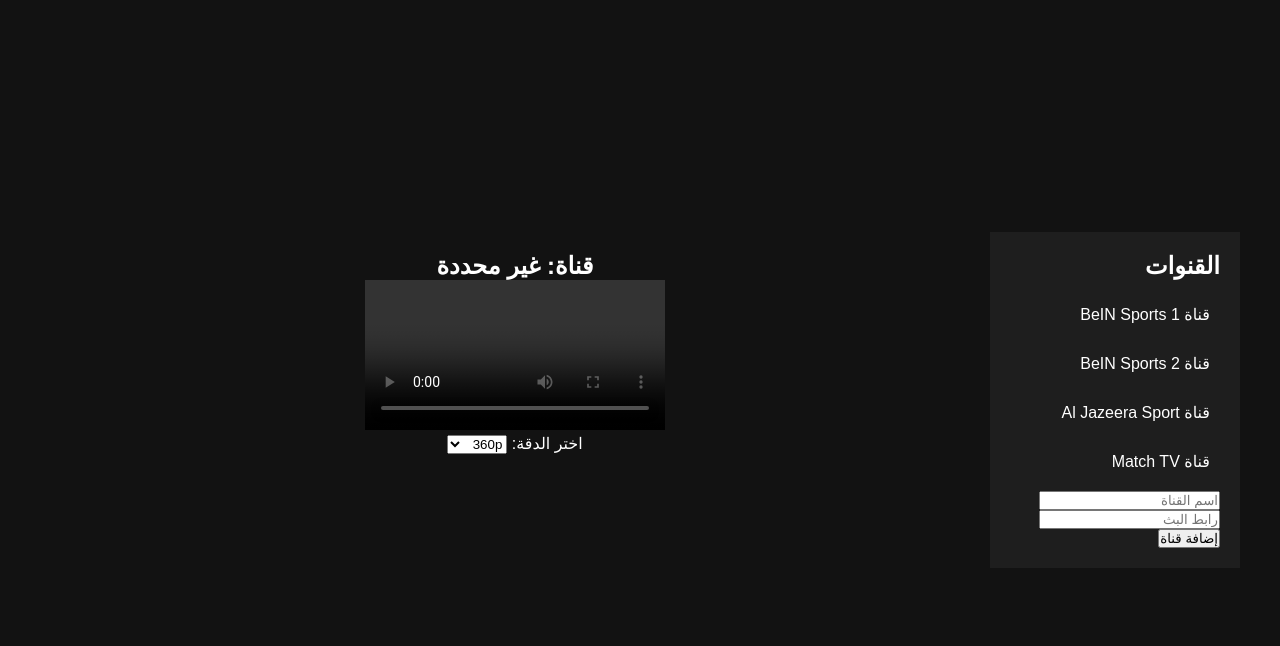
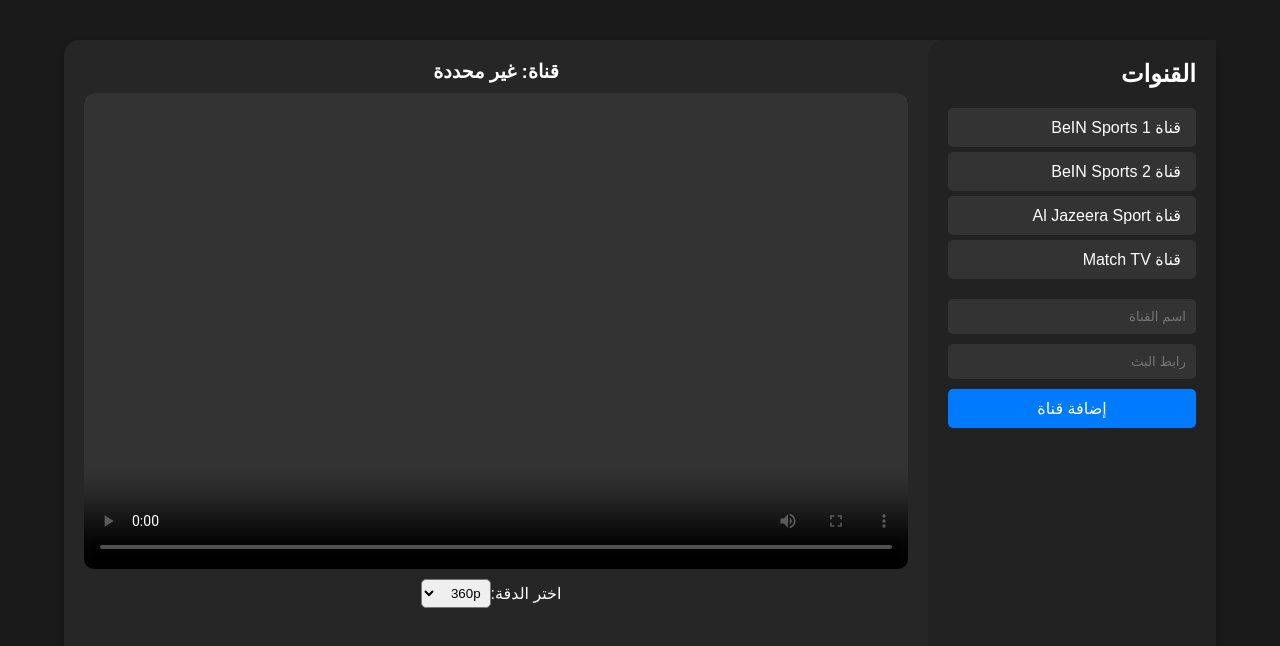
Before and after one commit to Xbnr23/Tv, a plain HTML site: page index.html in a window 1280 px wide. Drawn offline with Linux system fonts and the light colour scheme.

Commit message:
Update styles.css

```diff
--- a/styles.css
+++ b/styles.css
@@ -1,4 +1,3 @@
-/*_Reset styles*/
 * {
     margin: 0;
     padding: 0;
@@ -6,73 +5,137 @@
 }
 
 body {
-    font-family: 'Arial', sans-serif;
-    background-color: #121212;
-    color: #ffffff;
+    font-family: Arial, sans-serif;
+    background-color: #1a1a1a;
+    color: white;
     display: flex;
     justify-content: center;
     align-items: center;
-    min-height: 100vh;
+    height: 100vh;
+    overflow: hidden;
 }
 
 .container {
     display: flex;
+    width: 90%;
     max-width: 1200px;
-    width: 100%;
+    height: 90vh;
+    background: rgba(255, 255, 255, 0.05);
+    border-radius: 15px;
+    box-shadow: 0 4px 6px rgba(0, 0, 0, 0.2);
 }
 
-/* قائمة القنوات */
 .sidebar {
-    background-color: #1e1e1e;
-    color: #fff;
+    width: 25%;
+    background: #222;
     padding: 20px;
-    width: 250px;
-    height: 100%;
-    overflow-y: auto;
+    border-top-left-radius: 15px;
+    border-bottom-left-radius: 15px;
 }
 
 .sidebar h2 {
-    margin-bottom: 15px;
+    margin-bottom: 20px;
     font-size: 1.5rem;
 }
 
-.sidebar ul {
+#channel-list {
     list-style: none;
+    padding: 0;
 }
 
-.sidebar li {
-    margin-bottom: 10px;
+#channel-list li {
+    background: #333;
+    padding: 10px 15px;
+    margin-bottom: 5px;
+    border-radius: 5px;
     cursor: pointer;
-    padding: 10px;
-    border-radius: 5px;
-    transition: background-color 0.3s ease;
+    transition: background 0.3s;
 }
 
-.sidebar li:hover {
-    background-color: #333;
+#channel-list li:hover {
+    background: #444;
 }
 
-/* مشغل الفيديو */
-.video-player {
-    flex: 1;
-    padding: 20px;
-    text-align: center;
+.add-channel {
+    margin-top: 20px;
 }
 
-#video-player {
-    background-color: #000;
-    border-radius: 10px;
-    max-width: 100%;
-    max-height: 100%;
+.add-channel input {
+    width: 100%;
+    padding: 10px;
+    margin-bottom: 10px;
+    border: none;
+    border-radius: 5px;
+    background: #333;
+    color: white;
 }
 
-/* استجابة للهاتف */
-@media (max-width: 768px) {
-    .container {
-        flex-direction: column;
-    }
+.add-channel button {
+    width: 100%;
+    padding: 10px;
+    border: none;
+    border-radius: 5px;
+    background: #007bff;
+    color: white;
+    font-size: 1rem;
+    cursor: pointer;
+}
 
-    .sidebar {
-        width: 100%;
-    }
+.add-channel button:hover {
+    background: #0056b3;
 }
+
+.video-player {
+    width: 75%;
+    padding: 20px;
+    display: flex;
+    flex-direction: column;
+    align-items: center;
+    border-top-right-radius: 15px;
+    border-bottom-right-radius: 15px;
+}
+
+#current-channel {
+    margin-bottom: 10px;
+    font-size: 1.2rem;
+}
+
+#video-stream {
+    width: 100%;
+    height: 70%;
+    background: black;
+    border-radius: 10px;
+}
+
+.resolution-selector {
+    margin-top: 10px;
+    display: flex;
+    align-items: center;
+}
+
+.resolution-selector label {
+    margin-right: 10px;
+}
+
+#resolution {
+    padding: 5px;
+    border-radius: 5px;
+}
+
+/* أسلوب جديد لزر الحذف */
+.delete-button {
+    float: left;
+    margin-left: 10px;
+    padding: 5px 10px;
+    background-color: #e74c3c;
+    color: white;
+    border: none;
+    border-radius: 5px;
+    cursor: pointer;
+    font-size: 0.9rem;
+    transition: background-color 0.3s;
+}
+
+.delete-button:hover {
+    background-color: #c0392b;
+}
```
